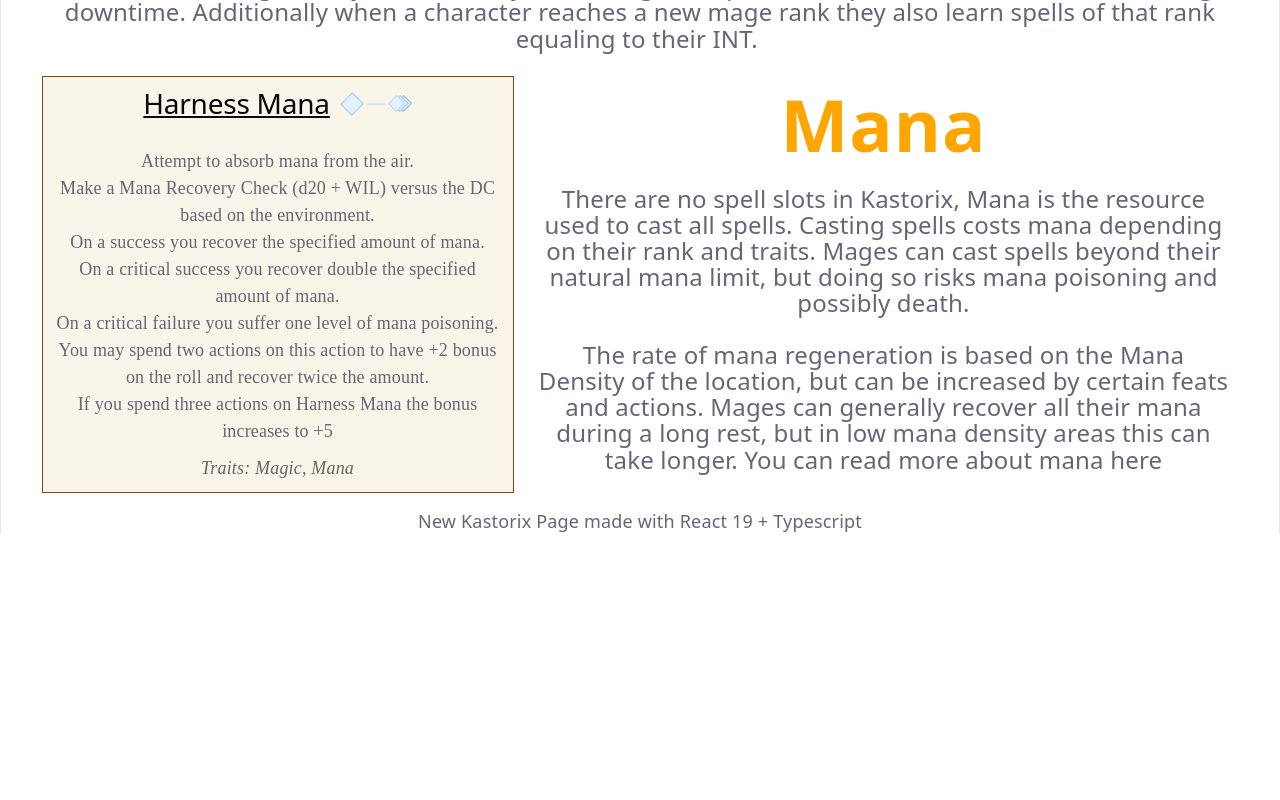
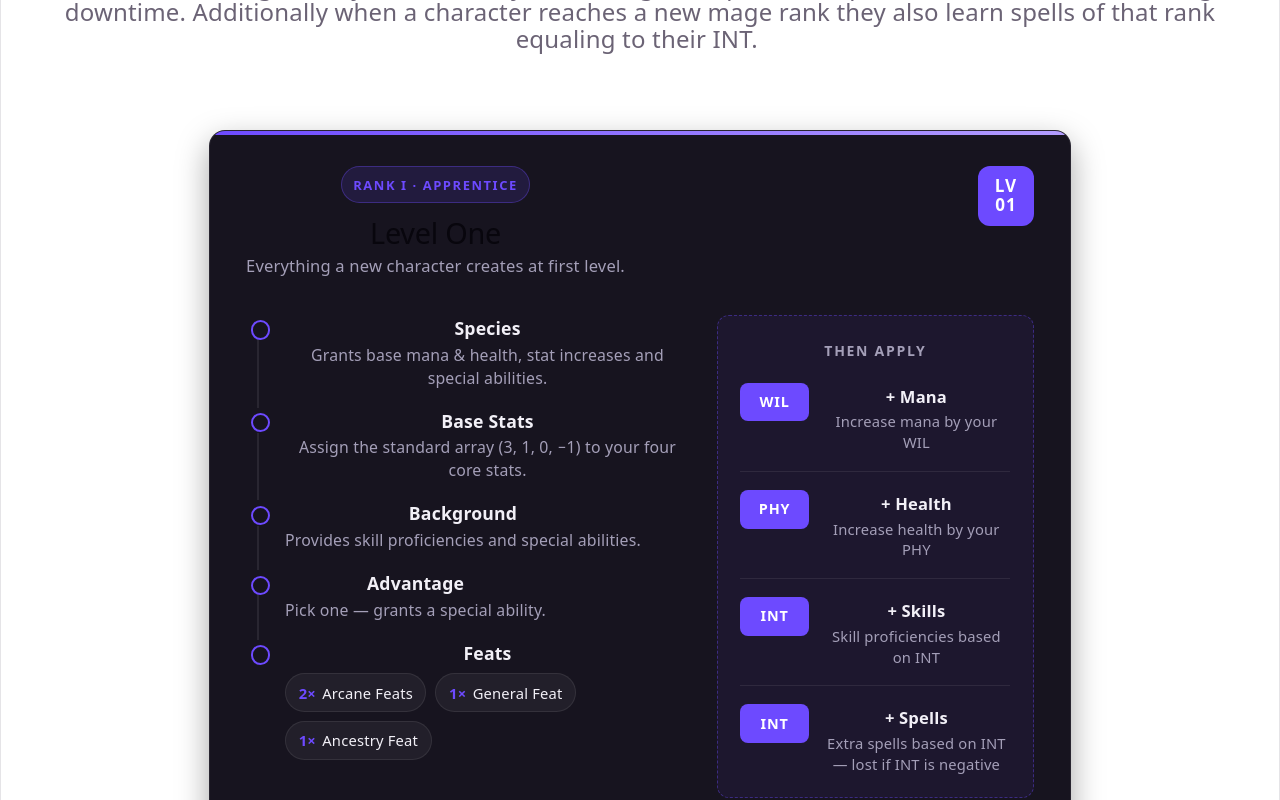
Before and after one commit to Acasez/kastorixv2, a React (Vite) app: page /index in a window 1280 px wide. Shown: the part 4140-4940 px from the top of the page. Before the commit the page ends 4674 px from the top, so only its background shows below. Built offline with nearby package versions, Linux system fonts and the light colour scheme.

Commit message:
Way too purple level one card

```diff
--- /dev/null
+++ b/src/CSS/LevelOneSetup.css
@@ -0,0 +1,249 @@
+/* ---------------------------------------------
+   Level One — character creation card
+   Pure CSS, no frameworks. Tune via variables.
+---------------------------------------------- */
+.level-one {
+    --lo-accent: #6d4aff;
+    --lo-bg: #17141f;
+    --lo-surface: #201b2e;
+    --lo-border: rgba(255, 255, 255, 0.08);
+    --lo-text: #f2f0f7;
+    --lo-muted: #a49fb8;
+
+    max-width: 860px;
+    margin: 3rem auto 0;
+    border-radius: 16px;
+    overflow: hidden;
+    background: var(--lo-bg);
+    color: var(--lo-text);
+    border: 1px solid var(--lo-border);
+    box-shadow: 0 12px 32px rgba(0, 0, 0, 0.35);
+}
+
+/* Gradient rail along the top gives it presence
+   as the closing element of the progression section */
+.level-one::before {
+    content: "";
+    display: block;
+    height: 4px;
+    background: linear-gradient(90deg, var(--lo-accent), #b39dff);
+}
+
+.level-one__header {
+    display: flex;
+    align-items: flex-start;
+    justify-content: space-between;
+    gap: 1rem;
+    padding: 1.75rem 2rem 1rem;
+}
+
+.level-one__rank {
+    display: inline-block;
+    font-size: 0.72rem;
+    font-weight: 600;
+    letter-spacing: 0.12em;
+    text-transform: uppercase;
+    color: var(--lo-accent);
+    background: rgba(109, 74, 255, 0.14);
+    border: 1px solid rgba(109, 74, 255, 0.35);
+    padding: 0.25rem 0.65rem;
+    border-radius: 999px;
+    margin-bottom: 0.75rem;
+}
+
+.level-one__header h2 {
+    margin: 0 0 0.25rem;
+    font-size: 1.6rem;
+    line-height: 1.1;
+}
+
+.level-one__subtitle {
+    margin: 0;
+    color: var(--lo-muted);
+    font-size: 0.92rem;
+}
+
+.level-one__level-badge {
+    flex-shrink: 0;
+    display: grid;
+    place-items: center;
+    width: 56px;
+    height: 60px;
+    border-radius: 12px;
+    background: var(--lo-accent);
+    color: #fff;
+    font-size: 0.95rem;
+    font-weight: 800;
+    line-height: 1.1;
+    text-align: center;
+    letter-spacing: 0.06em;
+}
+
+.level-one__body {
+    display: grid;
+    grid-template-columns: 1.4fr 1fr;
+    gap: 1.5rem;
+    padding: 1rem 2rem 2rem;
+}
+
+/* --- Left column: creation checklist --- */
+.level-one__steps {
+    list-style: none;
+    margin: 0;
+    padding: 0;
+    display: flex;
+    flex-direction: column;
+    gap: 1rem;
+}
+
+.level-one__step {
+    position: relative;
+    display: flex;
+    gap: 0.85rem;
+    padding-left: 0.25rem;
+}
+
+/* Vertical connector line between steps */
+.level-one__step:not(:last-child)::before {
+    content: "";
+    position: absolute;
+    left: 0.62rem;
+    top: 1.4rem;
+    bottom: -1rem;
+    width: 2px;
+    background: var(--lo-border);
+}
+
+.level-one__step-dot {
+    flex-shrink: 0;
+    width: 0.85rem;
+    height: 0.85rem;
+    margin-top: 0.3rem;
+    border-radius: 50%;
+    background: transparent;
+    border: 2px solid var(--lo-accent);
+}
+
+.level-one__step strong {
+    font-size: 0.98rem;
+}
+
+.level-one__step p {
+    margin: 0.15rem 0 0;
+    color: var(--lo-muted);
+    font-size: 0.88rem;
+    line-height: 1.45;
+}
+
+.level-one__feats {
+    list-style: none;
+    margin: 0.4rem 0 0;
+    padding: 0;
+    display: flex;
+    flex-wrap: wrap;
+    gap: 0.5rem;
+}
+
+.level-one__feats li {
+    display: inline-flex;
+    align-items: center;
+    gap: 0.35rem;
+    font-size: 0.82rem;
+    padding: 0.3rem 0.7rem;
+    border-radius: 999px;
+    background: rgba(255, 255, 255, 0.05);
+    border: 1px solid var(--lo-border);
+}
+
+.level-one__feat-count {
+    font-weight: 700;
+    color: var(--lo-accent);
+}
+
+/* --- Right column: derived bonuses --- */
+.level-one__gains {
+    align-self: start;
+    padding: 1.25rem;
+    border-radius: 12px;
+    background: rgba(109, 74, 255, 0.07);
+    border: 1px dashed rgba(109, 74, 255, 0.4);
+}
+
+.level-one__gains h3 {
+    margin: 0 0 1rem;
+    font-size: 0.78rem;
+    font-weight: 600;
+    letter-spacing: 0.12em;
+    text-transform: uppercase;
+    color: var(--lo-muted);
+}
+
+.level-one__gains>.level-one__gain:not(:last-child) {
+    margin-bottom: 1rem;
+}
+
+.level-one__gain {
+    display: flex;
+    gap: 0.75rem;
+    align-items: flex-start;
+}
+
+.level-one__gain:not(:last-child) {
+    padding-bottom: 1rem;
+    border-bottom: 1px solid var(--lo-border);
+}
+
+.level-one__gain+.level-one__gain {
+    margin-top: 1rem;
+}
+
+.level-one__gain:not(:last-child) {
+    padding-bottom: 1rem;
+}
+
+.level-one__gains .level-one__gain:not(:last-child) {
+    margin-bottom: 0;
+}
+
+.level-one__gain-stat {
+    flex-shrink: 0;
+    min-width: 3rem;
+    text-align: center;
+    font-weight: 800;
+    font-size: 0.8rem;
+    letter-spacing: 0.06em;
+    color: #fff;
+    background: var(--lo-accent);
+    border-radius: 8px;
+    padding: 0.35rem 0.4rem;
+}
+
+.level-one__gain div {
+    flex: 1;
+}
+
+.level-one__gain strong {
+    font-size: 0.92rem;
+}
+
+.level-one__gain p {
+    margin: 0.1rem 0 0;
+    color: var(--lo-muted);
+    font-size: 0.82rem;
+    line-height: 1.4;
+}
+
+/* --- Responsive --- */
+@media (max-width: 720px) {
+    .level-one__body {
+        grid-template-columns: 1fr;
+    }
+
+    .level-one__header {
+        padding: 1.5rem 1.25rem 1rem;
+    }
+
+    .level-one__body {
+        padding: 1rem 1.25rem 1.5rem;
+    }
+}
--- /dev/null
+++ b/src/components/LevelOneCard.tsx
@@ -0,0 +1,96 @@
+import "../CSS/LevelOneSetup.css";
+
+const setupSteps = [
+  {
+    title: "Species",
+    detail: "Grants base mana & health, stat increases and special abilities.",
+  },
+  {
+    title: "Base Stats",
+    detail: "Assign the standard array (3, 1, 0, −1) to your four core stats.",
+  },
+  {
+    title: "Background",
+    detail: "Provides skill proficiencies and special abilities.",
+  },
+  { title: "Advantage", detail: "Pick one — grants a special ability." },
+];
+
+const featChoices = [
+  { count: 2, label: "Arcane Feats" },
+  { count: 1, label: "General Feat" },
+  { count: 1, label: "Ancestry Feat" },
+];
+
+const derivedGains = [
+  { stat: "WIL", gain: "Mana", note: "Increase mana by your WIL" },
+  { stat: "PHY", gain: "Health", note: "Increase health by your PHY" },
+  { stat: "INT", gain: "Skills", note: "Skill proficiencies based on INT" },
+  {
+    stat: "INT",
+    gain: "Spells",
+    note: "Extra spells based on INT — lost if INT is negative",
+  },
+];
+
+export default function LevelOneSetup() {
+  return (
+    <section className="level-one" aria-labelledby="level-one-title">
+      <header className="level-one__header">
+        <div className="level-one__heading">
+          <span className="level-one__rank">Rank I · Apprentice</span>
+          <h2 id="level-one-title">Level One</h2>
+          <p className="level-one__subtitle">
+            Everything a new character creates at first level.
+          </p>
+        </div>
+        <span className="level-one__level-badge">
+          LV
+          <br />
+          01
+        </span>
+      </header>
+
+      <div className="level-one__body">
+        <ol className="level-one__steps">
+          {setupSteps.map((step) => (
+            <li key={step.title} className="level-one__step">
+              <span className="level-one__step-dot" aria-hidden="true" />
+              <div>
+                <strong>{step.title}</strong>
+                <p>{step.detail}</p>
+              </div>
+            </li>
+          ))}
+          <li className="level-one__step level-one__step--feats">
+            <span className="level-one__step-dot" aria-hidden="true" />
+            <div>
+              <strong>Feats</strong>
+              <ul className="level-one__feats">
+                {featChoices.map((f) => (
+                  <li key={f.label}>
+                    <span className="level-one__feat-count">{f.count}×</span>{" "}
+                    {f.label}
+                  </li>
+                ))}
+              </ul>
+            </div>
+          </li>
+        </ol>
+
+        <aside className="level-one__gains">
+          <h3>Then apply</h3>
+          {derivedGains.map((g) => (
+            <div key={g.note} className="level-one__gain">
+              <span className="level-one__gain-stat">{g.stat}</span>
+              <div>
+                <strong>+ {g.gain}</strong>
+                <p>{g.note}</p>
+              </div>
+            </div>
+          ))}
+        </aside>
+      </div>
+    </section>
+  );
+}
--- a/src/pages/RPGOverview.tsx
+++ b/src/pages/RPGOverview.tsx
@@ -1,5 +1,6 @@
 import ActionBox from "../components/ActionBox";
 import ImageDisplay from "../components/ImageDisplay";
+import LevelOneSetup from "../components/LevelOneCard";
 import TitleSection from "../components/PageIntroFlair";
 import RowFrame from "../components/RowFrame";
 import RulesBox from "../components/RulesBox";
@@ -126,6 +127,7 @@ export default function RPGOverview() {
           ]}
         />
         <TextSection description="Arcane feats are generally the main way of learning new spells, but spells can also be learned during downtime. Additionally when a character reaches a new mage rank they also learn spells of that rank equaling to their INT. " />
+        <LevelOneSetup />
       </RowFrame>
       <RowFrame reverse={true}>
         <TextSection name="Mana" description={DESCRIPTIONS.mana} />
```
Also changed, not shown: src/CSS/LevelOneCard.tsx (deleted).
